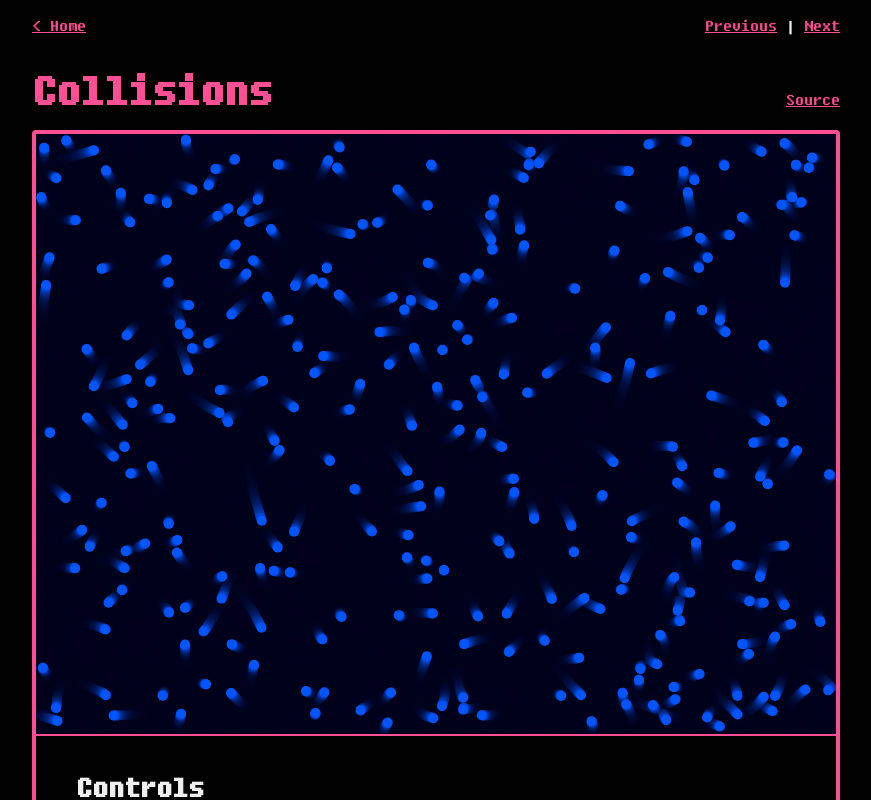
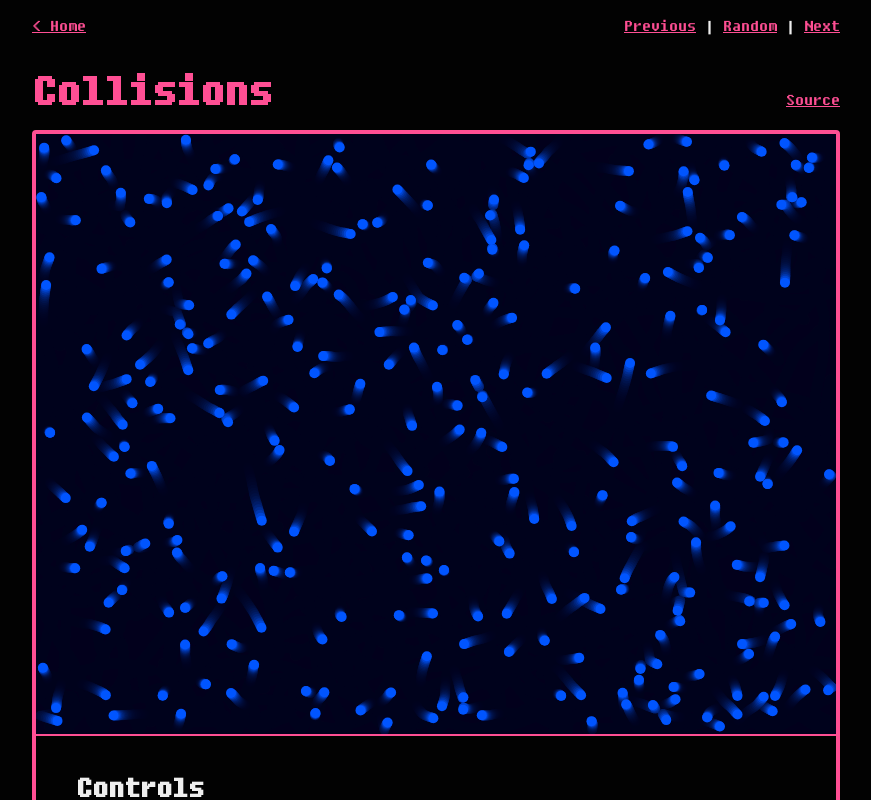
Before and after one commit to lucas-tulio/sketchbook, a Vue app: page /sketch/Collisions in a window 1280 px wide. Shown: the top 800 px of the page, without its empty margins (204-1075 px from the left). Built offline with nearby package versions, Linux system fonts and the light colour scheme.

Commit message:
feat: add random sketch button

```diff
--- a/src/views/SketchView.vue
+++ b/src/views/SketchView.vue
@@ -6,7 +6,10 @@
           <p class="home"><a href="/">< Home</a></p>
         </div>
         <div>
-          <p><a :href="previousLink">Previous</a> | <a :href="nextLink">Next</a></p>
+          <p>
+            <a :href="previousLink">Previous</a> | <a href="#" @click="goToRandom">Random</a> |
+            <a :href="nextLink">Next</a>
+          </p>
         </div>
       </header>
       <div class="title">
@@ -62,6 +65,11 @@ const nextLink = computed(() => {
   }
   return `/sketch/${Sketches[currentIndex + 1].name}`
 })
+
+const goToRandom = () => {
+  const randomIndex = Math.floor(Math.random() * Sketches.length)
+  window.location.href = `/sketch/${Sketches[randomIndex].name}`
+}
 
 const sourceLink = computed(() => {
   const sketch = Sketches.find((sketch) => sketch.name === props.slug)
```
